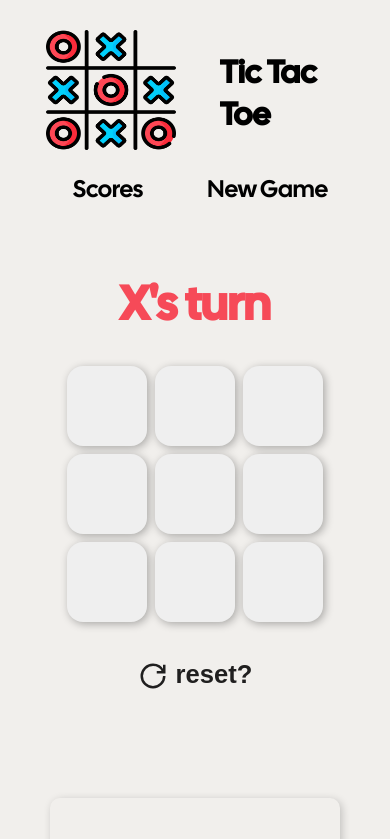
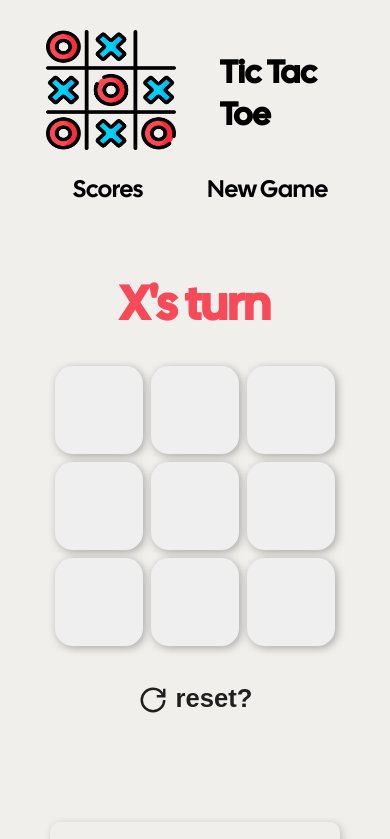
Before and after one commit to RaphCodes1/Next_JS_proj, a Next.js app in the folder tic-tac-toe/: page / in a window 390 px wide. Shown: the top 839 px of the page. Built offline with nearby package versions, Linux system fonts and the light colour scheme.

Commit message:
pls work again

```diff
--- a/tic-tac-toe/components/game-buttons/game-buttons.module.css
+++ b/tic-tac-toe/components/game-buttons/game-buttons.module.css
@@ -163,9 +163,9 @@
     .GameButton .buttonBlue, .GameButton .buttonRed,
     .GameButton .buttonGray, .GameButton .buttonGold
     {
-        width: 5rem;
-        height: 5rem;
-        font-size: 2.5rem;
+        width: 7rem;
+        height: 7rem;
+        font-size: 4rem;
     }
 }
 
@@ -173,9 +173,9 @@
     .GameButton .buttonBlue, .GameButton .buttonRed,
     .GameButton .buttonGray, .GameButton .buttonGold
     {
-        width: 5rem;
-        height: 5rem;
-        font-size: 2rem;
+        width: 5.5rem;
+        height: 5.5rem;
+        font-size: 3rem;
     }
 
     .turn h1{
@@ -192,9 +192,9 @@
     .GameButton .buttonGray, .GameButton .buttonGold
     {
         /* min-width: 6rem; */
-        width: 5rem;
-        height: 5rem;
-        font-size: 2rem;
+        width: 5.5rem;
+        height: 5.5rem;
+        font-size: 3rem;
     }
 
     .turn h1{
```
